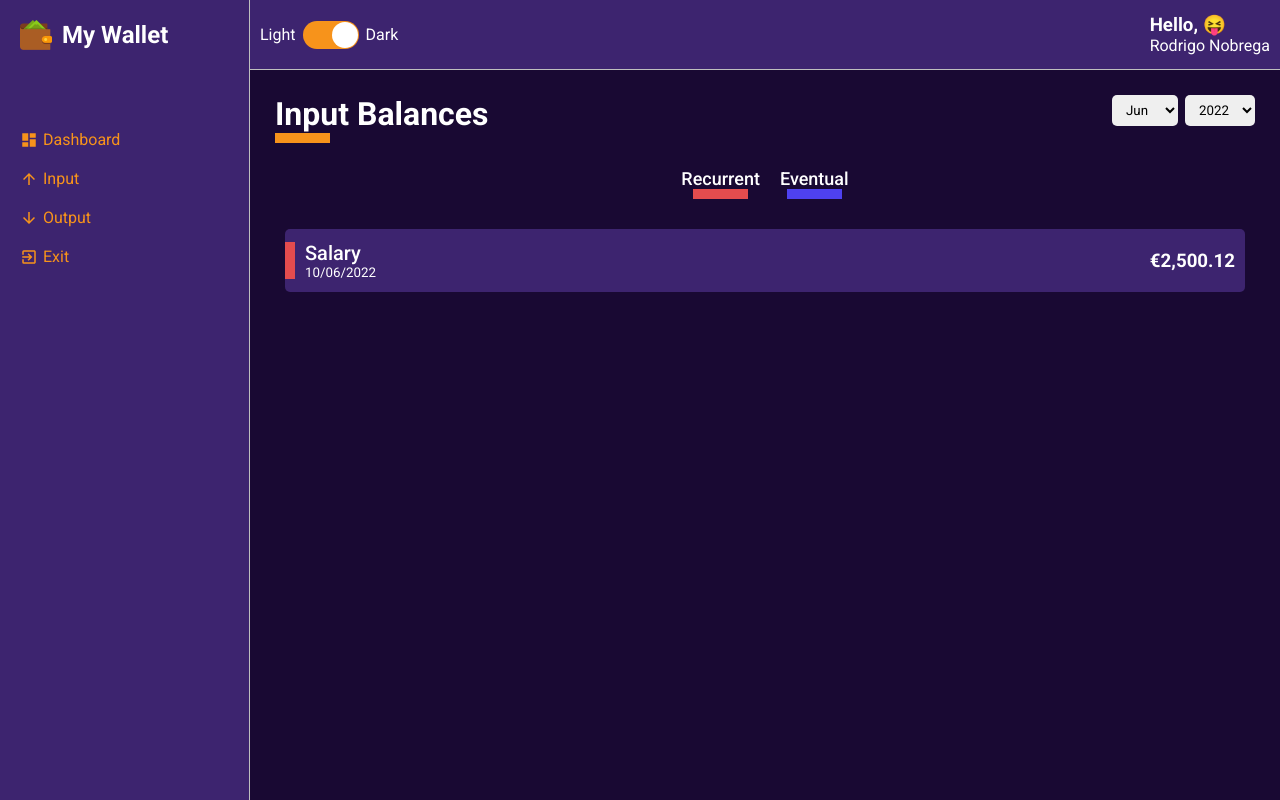
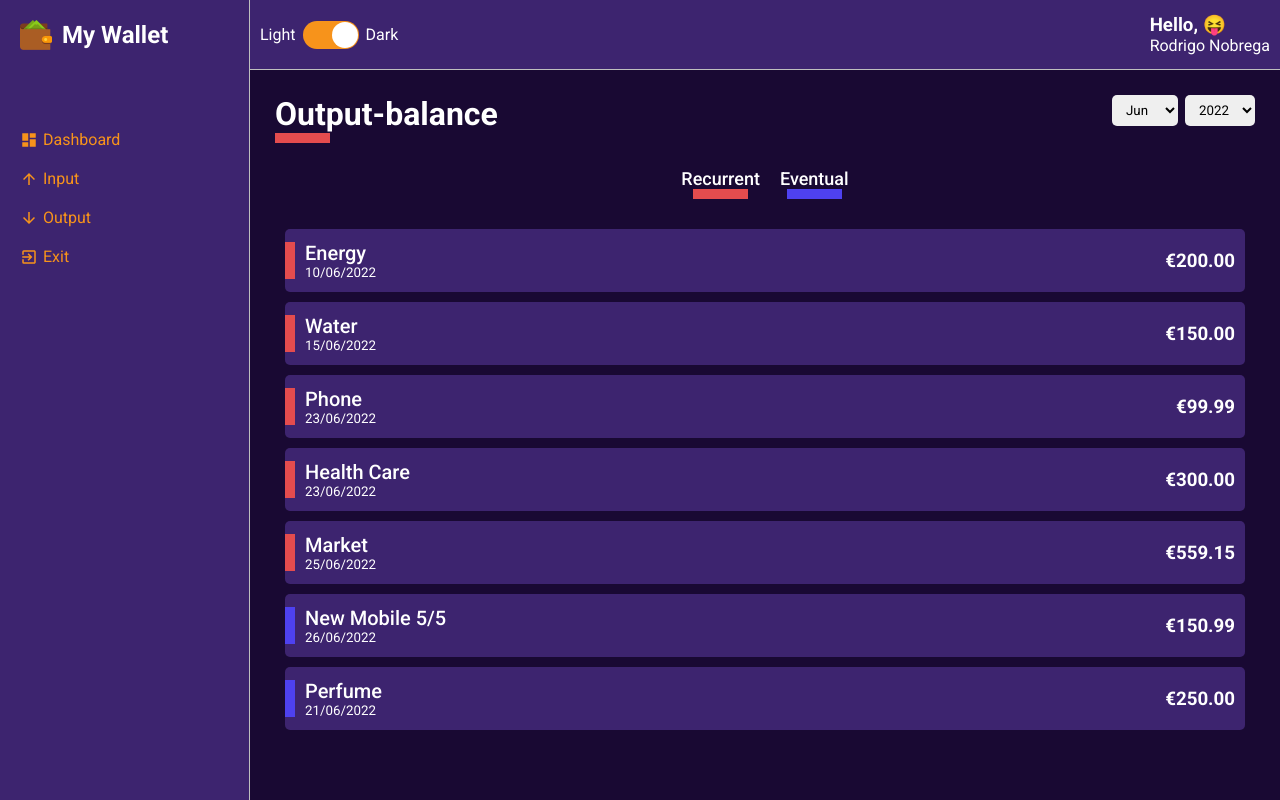
Before and after one commit to rodrigonobrega1/MyWallet, a React (Create React App) app: page /list/entry-balance in a window 1280 px wide. Built offline with nearby package versions, Linux system fonts and the light colour scheme.

Commit message:
finish list moviments

```diff
--- a/src/Pages/List/index.tsx
+++ b/src/Pages/List/index.tsx
@@ -18,51 +18,31 @@ interface IData {
     frequency: string;
     dateFormatted: string;
     tagColor: string;
-
 }
 
 const List: React.FC = () => {
 
     const [data, setData] = useState<IData[]>([]);
+    const [monthSelected, setMonthSelected] = useState<number>((new Date().getMonth() + 1));
+    const [yearSelected, setYearSelected] = useState<number>((new Date().getFullYear()));
+    const [frequencyFilterSelected, setfrequencyFilterSelected] = useState(['recurrent', 'eventual']);
+    const {movimentType} = useParams();
 
-    const [monthSelected, setMonthSelected] = useState<string>(String (new Date().getMonth() + 1));
-    const [yearSelected, setYearSelected] = useState<string>(String(new Date().getFullYear()));
-    const [selectedFrequency, setSelectedFrequency] = useState(['recurrent', 'eventual']);
+    const pageData = useMemo(() => {
 
-    const {type} = useParams();
-
-    const title = useMemo(() => {
-            return type === 'entry-balance' ? 'Input Balances' : 'Output Balances'
-    },[type]);
-
-    const lineColor = useMemo(() => {
-        return type === 'entry-balance' ? '#f7931b' : '#e44c4e'
-},[type]);
-
-    const listData = useMemo(() => {
-        return type === 'entry-balance' ? gains : expenses;
-    },[type]);
-
-
-    // const months  = [
-    //     {value: '1', label: 'Jan'},
-    //     {value: '2', label: 'Feb'},
-    //     {value: '3', label: 'Mar'},
-    //     {value: '4', label: 'Apr'},
-    //     {value: '5', label: 'May'},
-    //     {value: '6', label: 'Jun'},
-    //     {value: '7', label: 'Jul'},
-    //     {value: '8', label: 'Ago'},
-    //     {value: '9', label: 'Set'},
-    //     {value: '10', label: 'Oct'},
-    //     {value: '11', label: 'Nov'},
-    //     {value: '12', label: 'Dec'}
-    // ];
-
-    // const years  = [
-    //     {value: '2021', label: '2021'},
-    //     {value: '2022', label: '2022'}
-    // ];
+        return movimentType === 'entry-balance' ?
+            {
+                title: 'Input-balance',
+                lineColor: '#f7931b',
+                data: gains
+            }
+            :
+            {
+                title: 'Output-balance',
+                lineColor: '#e44c4e',
+                data: expenses
+            }
+    },[movimentType]);
 
 
     const months = useMemo(() => {
@@ -78,7 +58,7 @@ const List: React.FC = () => {
     const years = useMemo(() => {
         let uniqueYears: number[] = [];
 
-        listData.forEach(item => {
+        pageData.data.forEach(item => {
             const date = new Date(item.date);
             const year = date.getFullYear();
 
@@ -94,30 +74,50 @@ const List: React.FC = () => {
             }
         })
 
-    },[listData]);
+    },[pageData]);
 
 
     const handleFrequencyClick = (frequency: string) => {
-        const alreadySelected = selectedFrequency.findIndex(item => item === frequency);
+        const alreadySelected = frequencyFilterSelected.findIndex(item => item === frequency);
 
         if(alreadySelected >= 0){
-            const filtered = selectedFrequency.filter(item => item !== frequency);
-            setSelectedFrequency(filtered);
+            const filtered = frequencyFilterSelected.filter(item => item !== frequency);
+            setfrequencyFilterSelected(filtered);
 
         }else{
-            setSelectedFrequency((prev) => [...prev, frequency]);
+            setfrequencyFilterSelected((prev) => [...prev, frequency]);
+        }
+    }
+
+    const handleMonthSelected = (month: string) => {
+        try {
+            const parseMonth = Number(month);
+            setMonthSelected(parseMonth);
+        }catch(error){
+            throw new Error('invalid month value. is accept 0 - 24.')
+        }
+    }
+
+    const handleYearSelected = (year: string) => {
+        try {
+            const parseYear = Number(year);
+            setYearSelected(parseYear);
+        }catch(error){
+            throw new Error('invalid year value. is accept integer numbers.')
         }
     }
 
     useEffect(() => {
 
-        const filteredDate = listData.filter(item => {
+        const { data } = pageData;
+
+        const filteredDate = data.filter(item => {
 
             const date = new Date(item.date);
-            const month = String(date.getMonth() + 1);
-            const year = String(date.getFullYear());
+            const month = (date.getMonth() + 1);
+            const year = (date.getFullYear());
 
-            return month === monthSelected && year === yearSelected && selectedFrequency.includes(item.frequency);
+            return month === monthSelected && year === yearSelected && frequencyFilterSelected.includes(item.frequency);
         });
 
         const formattedData = filteredDate.map(item => {
@@ -133,24 +133,25 @@ const List: React.FC = () => {
         });
 
         setData(formattedData);
-    },[listData, monthSelected, yearSelected, data.length, selectedFrequency]);
+    },[pageData, monthSelected, yearSelected, data.length, frequencyFilterSelected]);
 
     return (
         <Container>
-            <ContentHeader title={title} lineColor={lineColor}>
-                <SelectInput options={months} onChange={(e) => setMonthSelected(e.target.value)} defaultValue={monthSelected} />
-                <SelectInput options={years} onChange={(e) => setYearSelected(e.target.value)} defaultValue={yearSelected}/>
+            <ContentHeader title={pageData.title} lineColor={pageData.lineColor}>
+                <SelectInput options={months} onChange={(e) => handleMonthSelected(e.target.value)} defaultValue={monthSelected} />
+                <SelectInput options={years} onChange={(e) => handleYearSelected(e.target.value)} defaultValue={yearSelected}/>
             </ContentHeader>
 
             <Filters>
 
-                <button type="button" className={`tag-filter tag-filter-recurring ${selectedFrequency.includes('recurrent') && 'tag-actived'}`}
+                <button type="button" className={`tag-filter tag-filter-recurring ${frequencyFilterSelected.includes('recurrent') && 'tag-actived'}`}
                         onClick={() => handleFrequencyClick('recurrent')}>
 
                     Recurrent
 
                 </button>
-                <button type="button" className={`tag-filter tag-filter-eventual ${selectedFrequency.includes('eventual') && 'tag-actived'}`}
+
+                <button type="button" className={`tag-filter tag-filter-eventual ${frequencyFilterSelected.includes('eventual') && 'tag-actived'}`}
                         onClick={() => handleFrequencyClick('eventual')}>
 
                     Eventual
@@ -169,7 +170,7 @@ const List: React.FC = () => {
                             subtitle={item.dateFormatted}
                             amount={item.amountFormatted}
                         />
-                        ))
+                    ))
                 }
             </Content>
         </Container>
--- a/src/Pages/List/styles.ts
+++ b/src/Pages/List/styles.ts
@@ -3,7 +3,7 @@ import styled from "styled-components";
 export const Container = styled.div`
 `;
 
-export const Content = styled.div`
+export const Content = styled.main`
 `;
 
 export const Filters = styled.div`
@@ -11,6 +11,7 @@ export const Filters = styled.div`
     display: flex;
     justify-content: center;
     margin-bottom: 30px;
+
     .tag-filter {
         font-size: 18px;
         font-weight: 500;
@@ -32,6 +33,7 @@ export const Filters = styled.div`
             margin: 0 auto;
             border-bottom: 10px solid ${props => props.theme.colors.warning};
         }
+
     .tag-filter-eventual::after {
 
             content: "";
```
